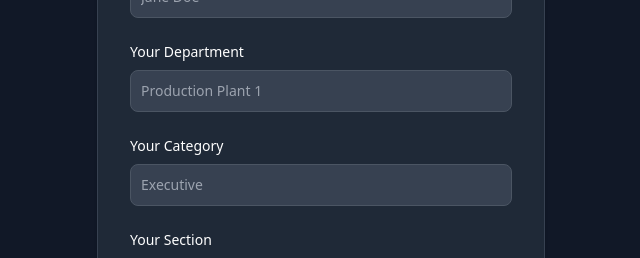
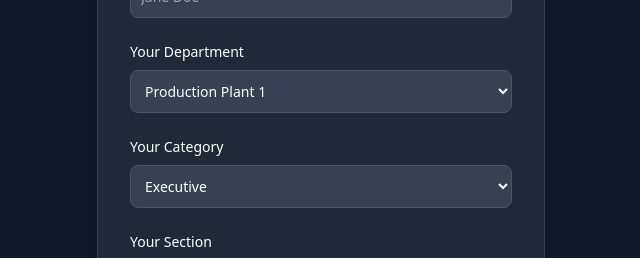
Before and after one commit to Ashraf1712/EDP_TRACKING_SYSTEM, a React (Vite) app in the folder client/: page /register in a window 1280 px wide. Shown: the part 613-871 px from the top of the page, without its empty margins (319-959 px from the left). Built offline with nearby package versions, Linux system fonts and the light colour scheme.

Commit message:
Register: Add Dropdown to Department and Category

```diff
--- a/client/src/Screen/NavBar/NavigationBar.jsx
+++ b/client/src/Screen/NavBar/NavigationBar.jsx
@@ -17,7 +17,7 @@ function NavigationBar() {
   return (
 <div className="navbar bg-gray-200">
   <div className="flex-1">
-    <a className="btn btn-ghost text-lg">PETRONAS</a>
+    <a className="btn btn-ghost text-lg text-petronas-primary">PETRONAS</a>
   </div>
   <div className="flex-none">
     <div>
--- a/client/src/View/Register.jsx
+++ b/client/src/View/Register.jsx
@@ -77,15 +77,24 @@ export default function Register() {
                       className="bg-gray-50 border border-gray-300 text-gray-900 sm:text-sm rounded-lg focus:ring-primary-600 focus:border-primary-600 block w-full p-2.5 dark:bg-gray-700 dark:border-gray-600 dark:placeholder-gray-400 dark:text-white dark:focus:ring-blue-500 dark:focus:border-blue-500" placeholder="Jane Doe" required="">
                   </input></div>
                   <div>
-                      <label htmlFor="staffDepartment" className="block mb-2 text-sm font-medium text-gray-900 dark:text-white">Your Department</label>
-                      <input type="text" name="staffDepartment" id="staffDepartment" onChange={(e) => setStaff({...staff,[e.target.name]:e.target.value})}
-                      className="bg-gray-50 border border-gray-300 text-gray-900 sm:text-sm rounded-lg focus:ring-primary-600 focus:border-primary-600 block w-full p-2.5 dark:bg-gray-700 dark:border-gray-600 dark:placeholder-gray-400 dark:text-white dark:focus:ring-blue-500 dark:focus:border-blue-500" placeholder="Production Plant 1" required="">
-                  </input></div>
+                    <label htmlFor="staffDepartment" className="block mb-2 text-sm font-medium text-gray-900 dark:text-white">Your Department</label>
+                    <select name="staffDepartment" id="staffDepartment" onChange={(e) => setStaff({...staff, [e.target.name]: e.target.value})}
+                        className="bg-gray-50 border border-gray-300 text-gray-900 sm:text-sm rounded-lg focus:ring-primary-600 focus:border-primary-600 block w-full p-2.5 dark:bg-gray-700 dark:border-gray-600 dark:placeholder-gray-400 dark:text-white dark:focus:ring-blue-500 dark:focus:border-blue-500" required="">
+                        <option value="Production Plant 1">Production Plant 1</option>
+                        <option value="Production Plant 2">Production Plant 2</option>
+                        <option value="Maintenance">Maintenance</option>
+                        <option value="HRM">Human Resource Managemnt</option>
+                    </select>
+                </div>
                   <div>
                       <label htmlFor="staffCategory" className="block mb-2 text-sm font-medium text-gray-900 dark:text-white">Your Category</label>
-                      <input type="text" name="staffCategory" id="staffCategory" onChange={(e) => setStaff({...staff,[e.target.name]:e.target.value})}
-                      className="bg-gray-50 border border-gray-300 text-gray-900 sm:text-sm rounded-lg focus:ring-primary-600 focus:border-primary-600 block w-full p-2.5 dark:bg-gray-700 dark:border-gray-600 dark:placeholder-gray-400 dark:text-white dark:focus:ring-blue-500 dark:focus:border-blue-500" placeholder="Executive" required="">
-                  </input></div>
+                      <select name="staffCategory" id="staffCategory" onChange={(e) => setStaff({...staff, [e.target.name]: e.target.value})}
+                          className="bg-gray-50 border border-gray-300 text-gray-900 sm:text-sm rounded-lg focus:ring-primary-600 focus:border-primary-600 block w-full p-2.5 dark:bg-gray-700 dark:border-gray-600 dark:placeholder-gray-400 dark:text-white dark:focus:ring-blue-500 dark:focus:border-blue-500" required="">
+                          <option value="Executive">Executive</option>
+                          <option value="Non-Executive">Non-Executive</option>
+                          <option value="Manager">Manager</option>
+                      </select>
+                  </div>
                   <div>
                       <label htmlFor="staffSection" className="block mb-2 text-sm font-medium text-gray-900 dark:text-white">Your Section</label>
                       <input type="text" name="staffSection" id="staffSection" onChange={(e) => setStaff({...staff,[e.target.name]:e.target.value})}
--- a/client/src/hooks/useRegister.jsx
+++ b/client/src/hooks/useRegister.jsx
@@ -41,6 +41,8 @@ export const useRegister = () => {
         if (response.ok){
             console.log(json);
             navigate('/login')
+            dispatch({type: 'LOGIN',payload: json})
+            setIsLoading(false)
         }
 
     }
--- a/client/tailwind.config.js
+++ b/client/tailwind.config.js
@@ -5,7 +5,8 @@ export default {
     theme: {
         extend: {
             colors: {
-                primary: { "50": "#eff6ff", "100": "#dbeafe", "200": "#bfdbfe", "300": "#93c5fd", "400": "#60a5fa", "500": "#3b82f6", "600": "#2563eb", "700": "#1d4ed8", "800": "#1e40af", "900": "#1e3a8a", "950": "#172554" }
+                primary: { "50": "#eff6ff", "100": "#dbeafe", "200": "#bfdbfe", "300": "#93c5fd", "400": "#60a5fa", "500": "#3b82f6", "600": "#2563eb", "700": "#1d4ed8", "800": "#1e40af", "900": "#1e3a8a", "950": "#172554" },
+                petronas: { "primary": "#00b1a9", "purple": "#763f98", "blue": "#20419a", "yellow": "#fdb924", "green": "#bfd730" }
             }
         },
     },
```
